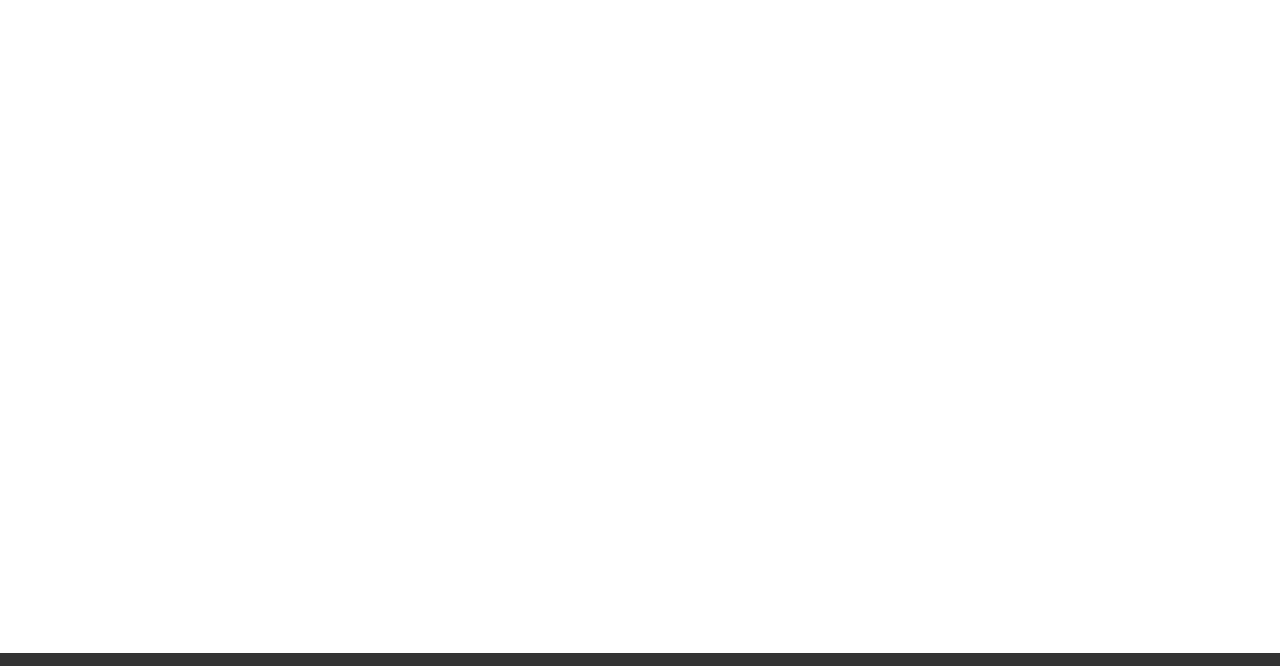
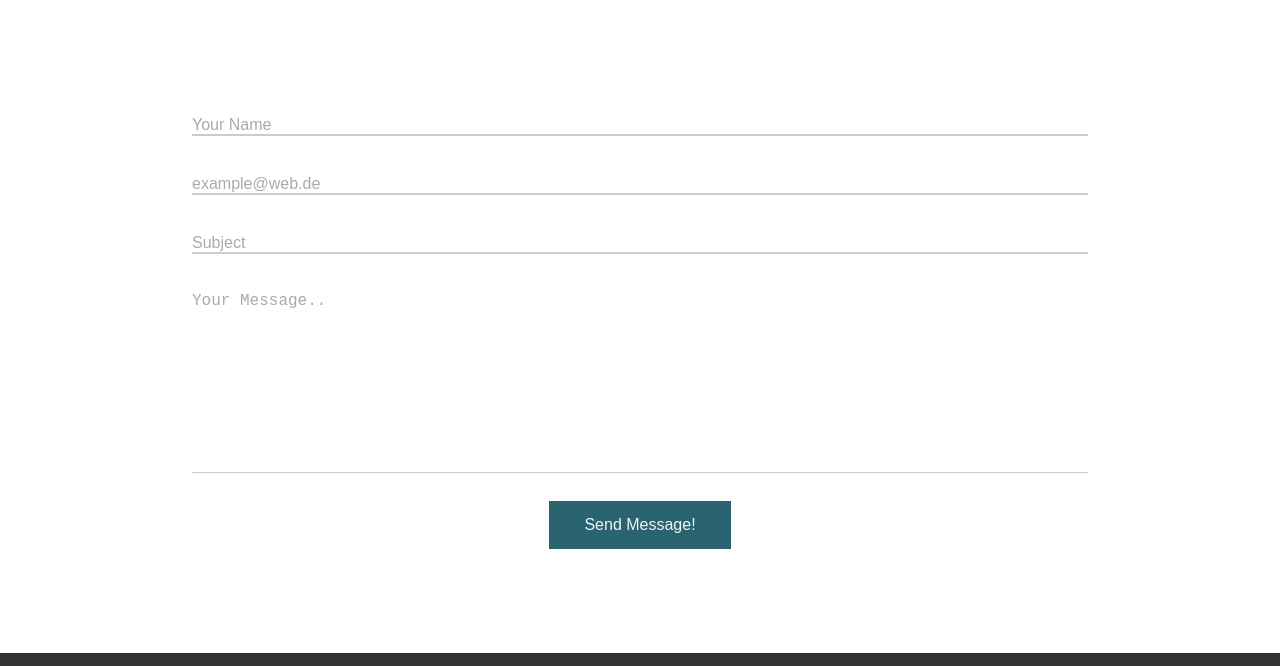
Before and after one commit to ChristopherBlume/ChristopherBlume.github.io, a plain HTML site: page contact.html in a window 1280 px wide. Shown: the part 83-749 px from the top of the page. Drawn offline with Linux system fonts and the light colour scheme.

Commit message:
basic form

```diff
--- a/contact.html
+++ b/contact.html
@@ -30,6 +30,60 @@
         <li><a href="./contact.html">Contact</a></li>
       </ul>
     </nav>
+    <!-- Form -->
+    <form action="contact.php" method="POST" class="form">
+      <div class="form-group">
+        <label for="name" class="form-label">Your Name</label>
+        <input
+          type="text"
+          class="form-control"
+          id="name"
+          name="name"
+          placeholder="Your Name"
+          tabindex="1"
+          required
+        />
+      </div>
+      <div class="form-group">
+        <label for="email" class="form-label">Your Email</label>
+        <input
+          type="email"
+          class="form-control"
+          id="email"
+          name="email"
+          placeholder="example@web.de"
+          tabindex="2"
+          required
+        />
+      </div>
+      <div class="form-group">
+        <label for="subject" class="form-label">Subject</label>
+        <input
+          type="text"
+          class="form-control"
+          id="subject"
+          name="subject"
+          placeholder="Subject"
+          tabindex="3"
+          required
+        />
+      </div>
+      <div class="form-group">
+        <label for="message" class="form-label">Message</label>
+        <textarea
+          class="form-control"
+          rows="10"
+          cols="50"
+          id="message"
+          name="message"
+          placeholder="Your Message.."
+          tabindex="4"
+        ></textarea>
+      </div>
+      <div>
+        <button type="submit" id="submitBtn" class="btn">Send Message!</button>
+      </div>
+    </form>
     <!-- Footer -->
     <footer id="main-footer">
       <div class="footer-content mx-1">
--- a/css/main.css
+++ b/css/main.css
@@ -166,6 +166,87 @@ a {
   }
 }
 
+form {
+  display: flex;
+  flex-direction: column;
+  align-items: center;
+}
+@media only screen and (max-width: 600px) {
+  form .btn {
+    font-size: 14px;
+    padding: 15px 20px;
+  }
+}
+
+.form-group {
+  width: 70%;
+  margin-bottom: 1.5em;
+  transition: all 0.3s;
+}
+
+.form-label {
+  font-size: 0.75em;
+  color: #333;
+  display: block;
+  opacity: 0;
+  transition: all 0.3s;
+  transform: translateX(-50px);
+}
+
+.form-control {
+  box-shadow: none;
+  border-radius: 0;
+  border-color: #ccc;
+  border-style: none none solid none;
+  width: 100%;
+  font-size: 1rem;
+  transition: all 0.6s;
+}
+
+.form-control::placeholder {
+  color: #aaa;
+}
+
+.form-control:focus {
+  box-shadow: none;
+  border-color: var(#2a6471);
+  outline: none;
+}
+
+.form-group:focus-within {
+  transform: scale(1.01, 1.01);
+}
+
+.form-control:invalid:focus {
+  border-color: red;
+}
+
+.form-control:valid:focus {
+  border-color: green;
+}
+
+.btn {
+  padding: 15px 35px;
+  border: none;
+  background-color: #2a6471;
+  color: #f4f4f4;
+  font-size: 1rem;
+}
+
+.btn:hover {
+  cursor: pointer;
+  box-shadow: 5px 5px 5px #3e90a399;
+}
+
+textarea {
+  resize: none;
+}
+
+.focused > .form-label {
+  opacity: 1;
+  transform: translateX(0px);
+}
+
 #main-footer {
   top: 0;
   background: #333;
```
Also changed, not shown: 1 other file.
